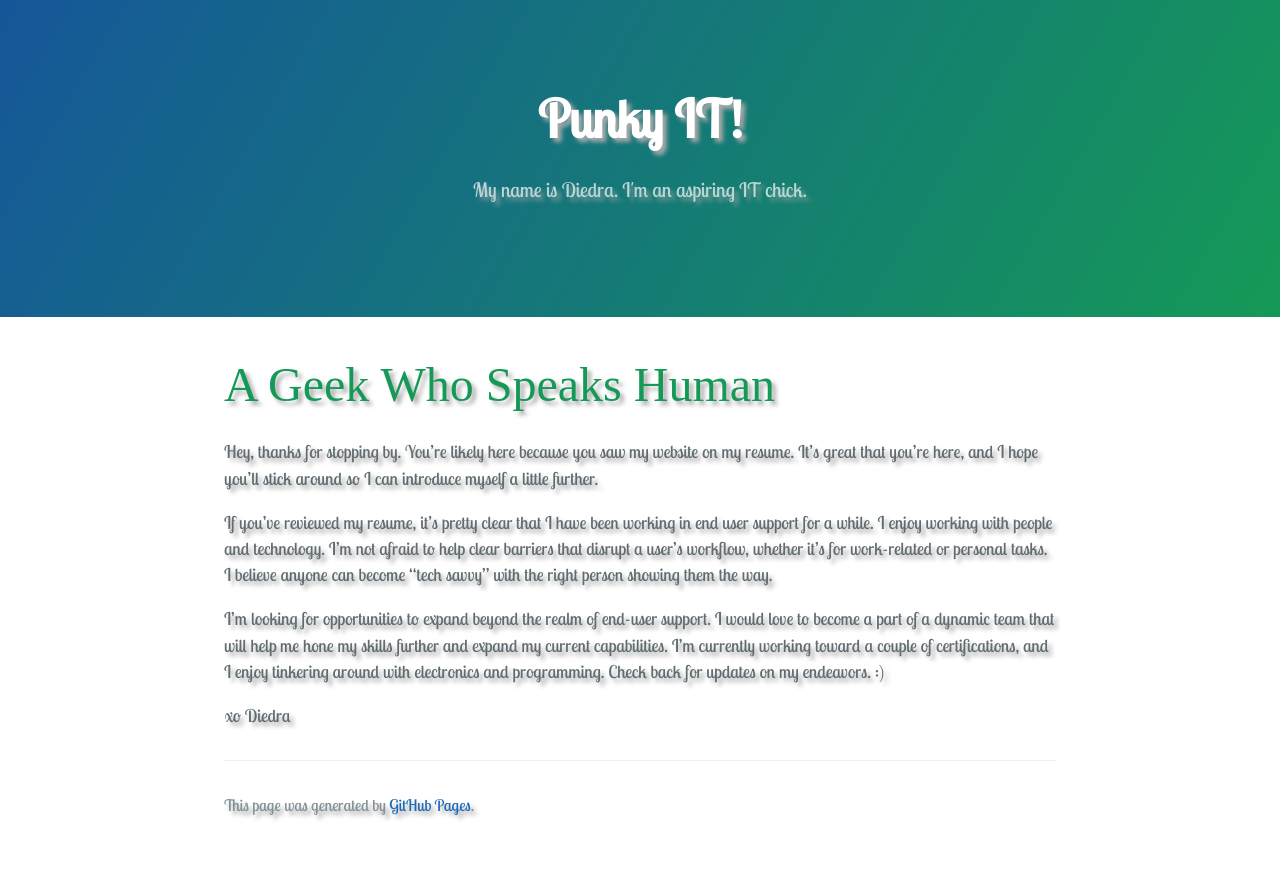
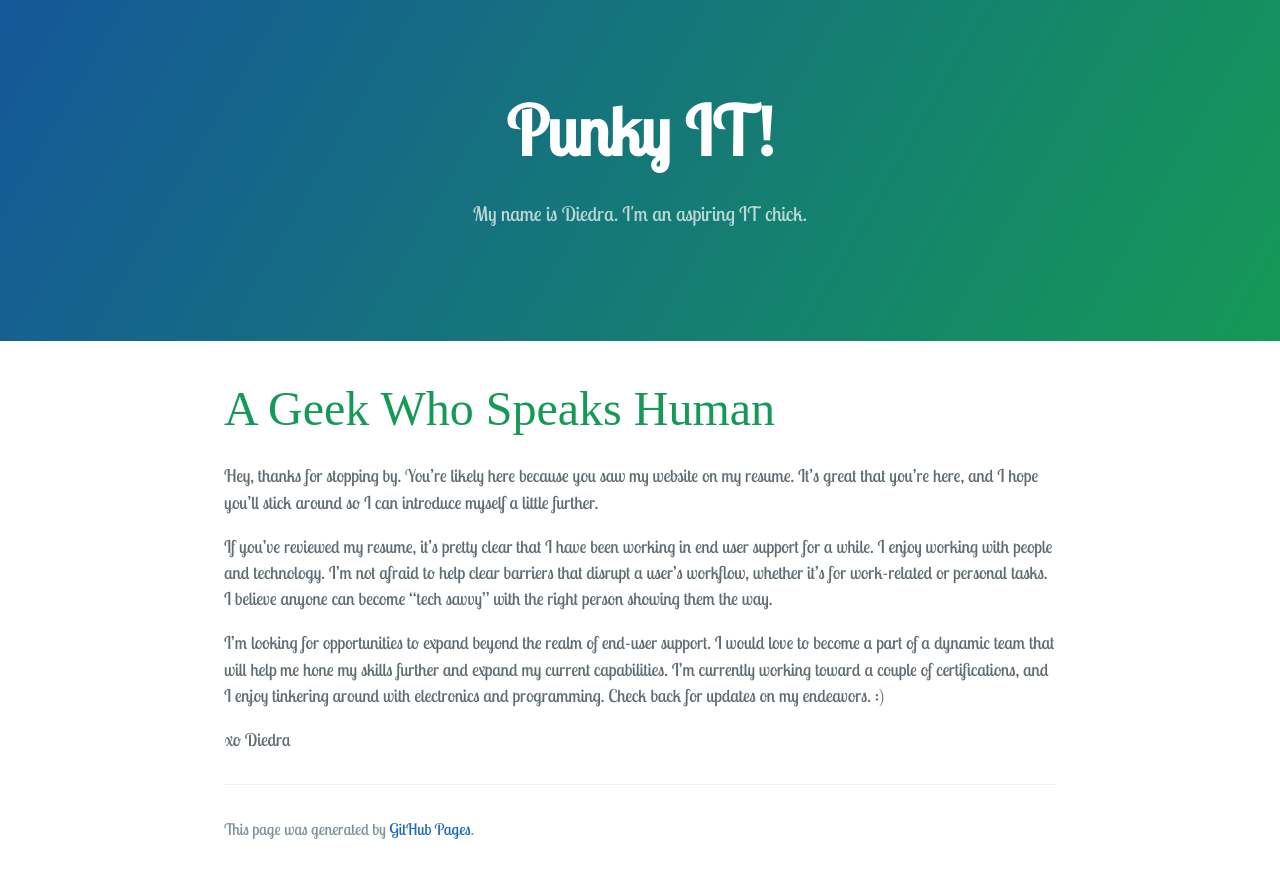
Before and after one commit to punkyit/punkyit.github.io, a Jekyll site: the page built from index.md, in a window 1280 px wide. Shown: the top 878 px of the page. Built offline with Jekyll 4.4.1, drawn with Linux system fonts in a browser that asks for light colours; some web fonts are replaced; our own code applies the rules of GitHub Pages for plain Markdown files.

Commit message:
Update style.scss

```diff
--- a/assets/css/style.scss
+++ b/assets/css/style.scss
@@ -7,29 +7,35 @@
 body {
   font-family: 'Nixie One', serif;
   font-size: 48px;
-  text-shadow: 4px 4px 4px #aaa;
 }
 
 h1 {
   font-family: 'Lobster Two', serif;
   font-size: 48px;
-  text-shadow: 4px 4px 4px #aaa;
 }
 
 h2 {
   font-family: 'Lobster Two', serif;
   font-size: 48px;
-  text-shadow: 4px 4px 4px #aaa;
 }
 
 h3 {
   font-family: 'Nixie One', serif;
   font-size: 48px;
-  text-shadow: 4px 4px 4px #aaa;
 }
 
 h4 {
   font-family: 'Nixie One', serif;
   font-size: 48px;
-  text-shadow: 4px 4px 4px #aaa;
 }
+
+.project-name {
+  font-family: 'Lobster Two', serif;
+  font-size: 68px;
+}
+
+
+.project tagline {
+  font-family: 'Lobster Two', serif;
+  font-size: 48px;
+}
```
